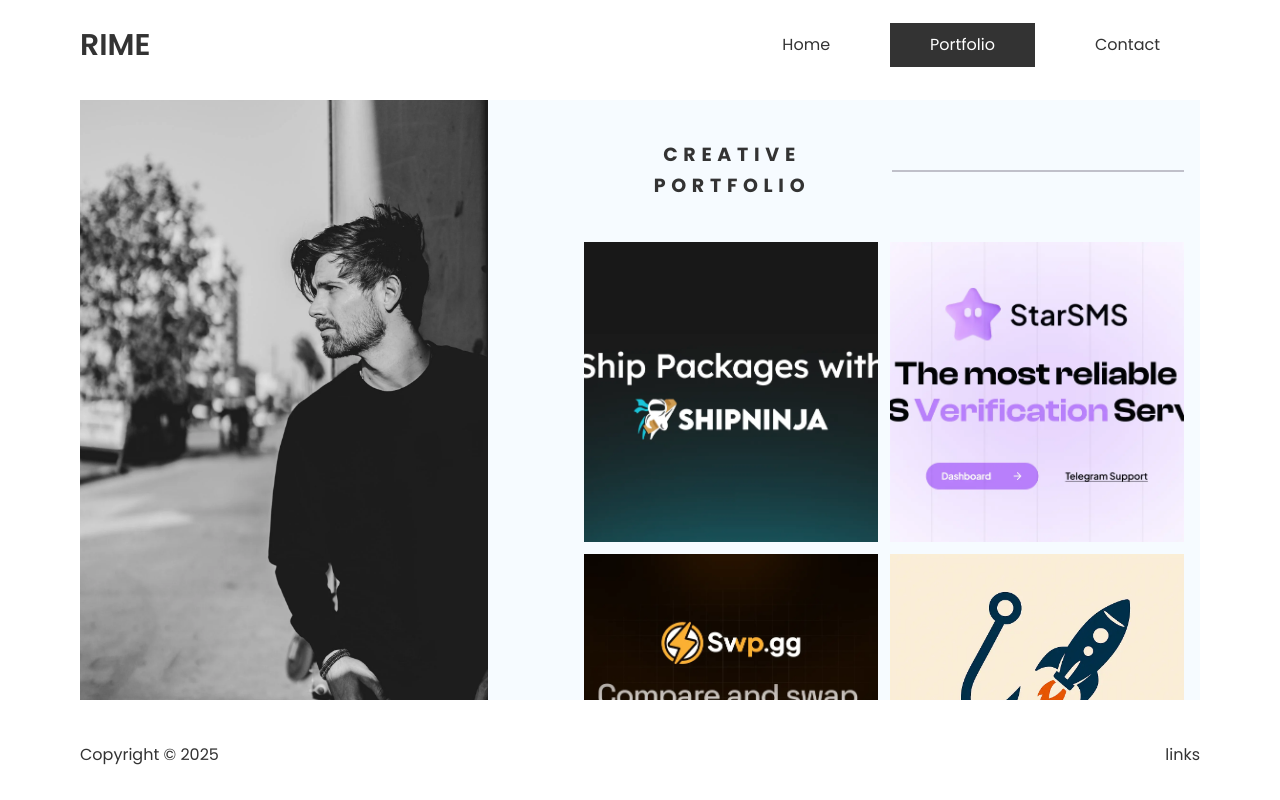
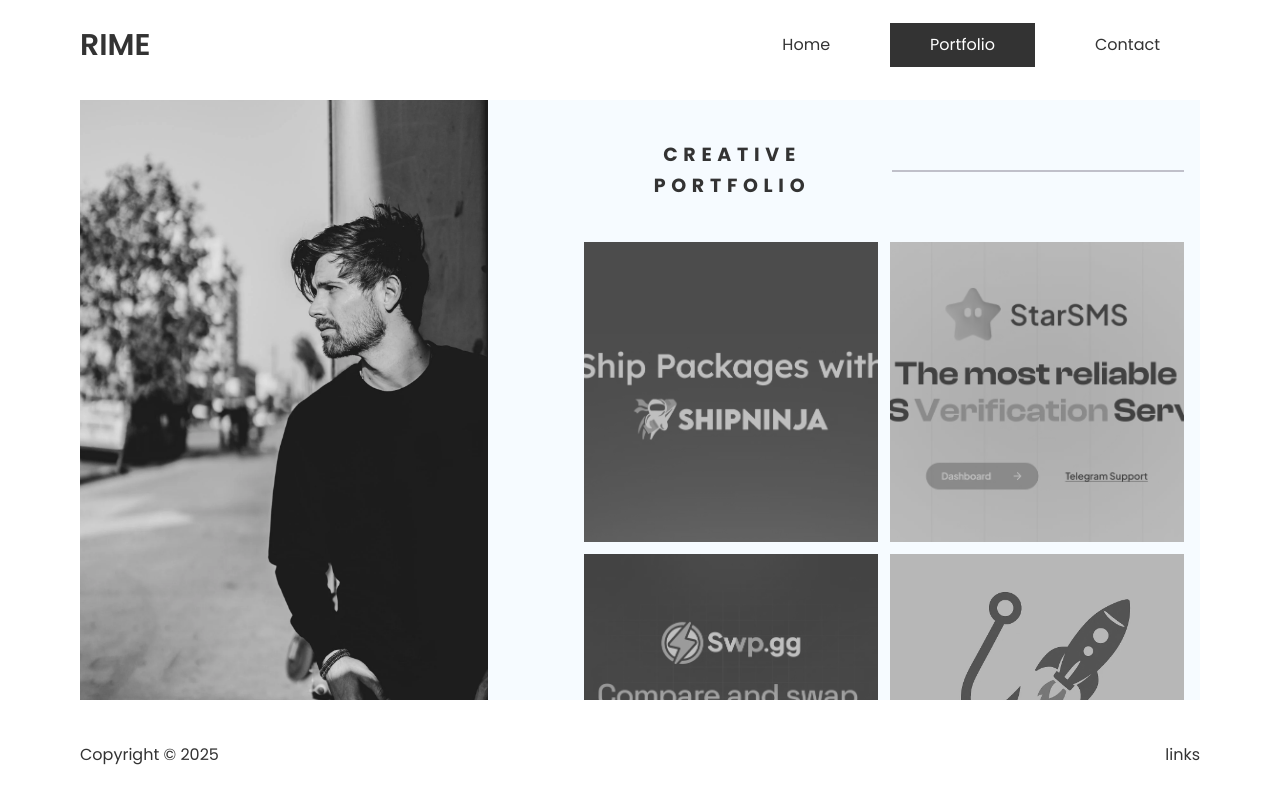
Before and after one commit to rimex3/modern-portfolio, a Next.js app: page /portfolio in a window 1280 px wide. Built offline with nearby package versions, Linux system fonts and the light colour scheme.

Commit message:
feat: enhance project card styling with hover effects

```diff
--- a/src/components/project-card.tsx
+++ b/src/components/project-card.tsx
@@ -20,7 +20,7 @@ export default function ProjectCard({ id, link, name,imgSrc }: ProjectCardProps)
                 blurDataURL={imgSrc}
                 width={300}
                 height={300}
-                className="w-[300px] h-[300px] object-cover"
+                className="w-[300px] h-[300px] object-cover group-hover:filter-none filter grayscale contrast-50 transition"
             />
 
             <Link
```
